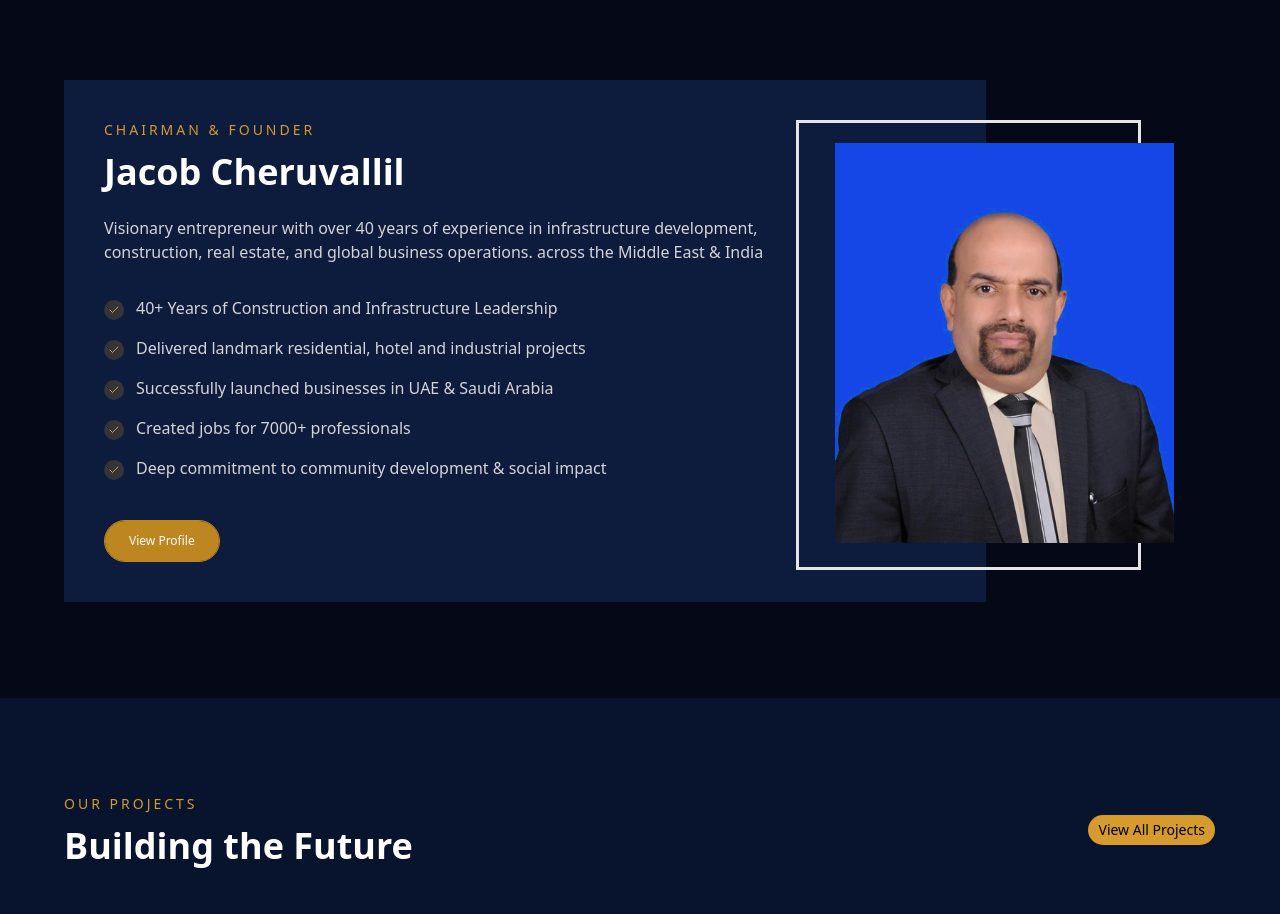
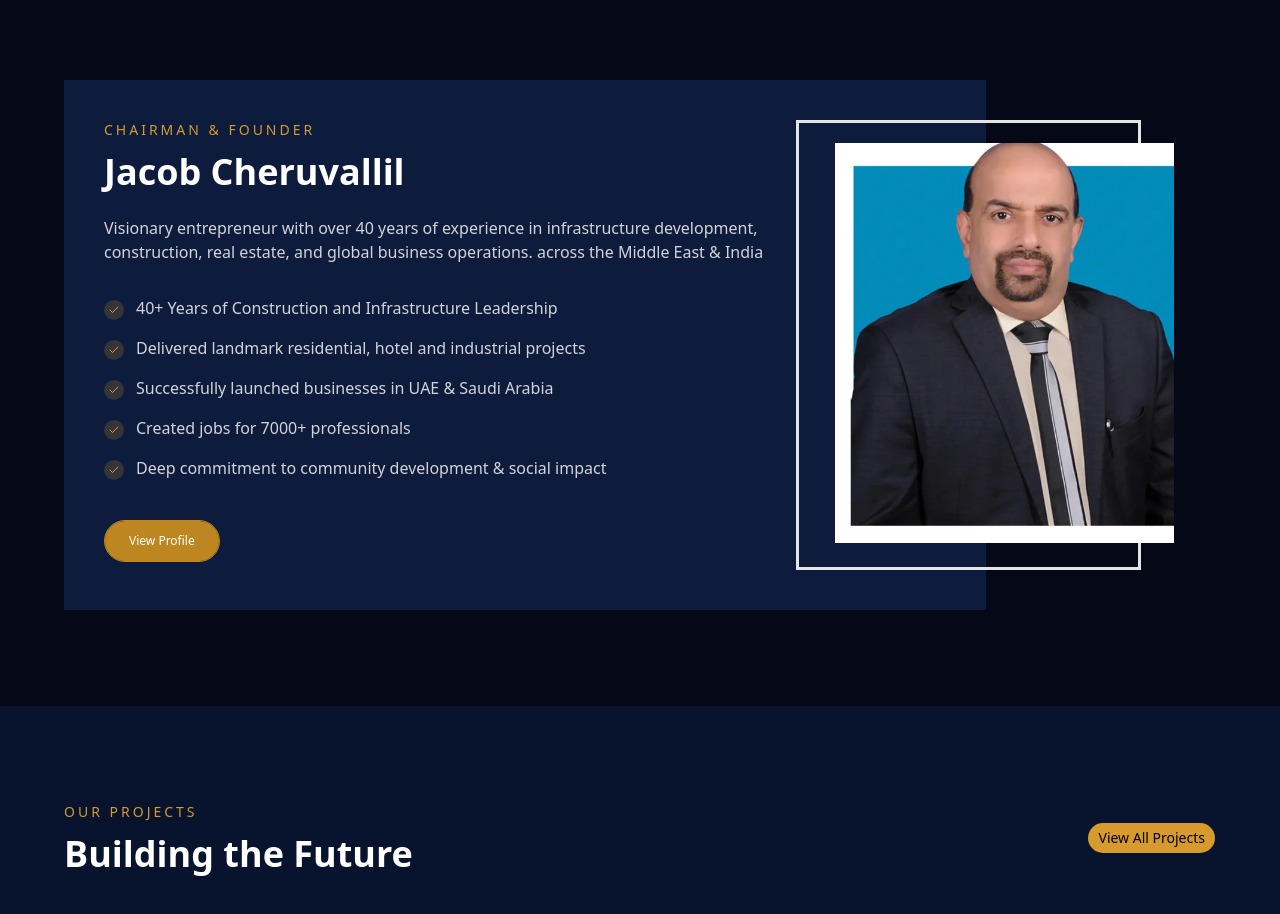
Before and after one commit to Blueweb2/yaspn-portfolio, a Next.js app: page / in a window 1280 px wide. Shown: the part 2820-3734 px from the top of the page. Built offline with nearby package versions, Linux system fonts and the light colour scheme.

Commit message:
change the image in founder section

```diff
--- a/components/home-sections/FounderSection.tsx
+++ b/components/home-sections/FounderSection.tsx
@@ -73,10 +73,11 @@ export default function FounderSection() {
           </Button>
         </div>
 
-          <div className="relative md:ml-[-130px] lg:ml-[-190px] mx-auto h-[300px] md:h-[450px] mt-10 w-[70%] md:w-[30%] border-3">
+        <div className="relative md:ml-[-130px] lg:ml-[-190px] mx-auto h-[300px] md:h-[450px] 2xl:h-[600px] my-10
+        w-[70%] md:w-[30%] border-3">
           <div className="absolute translate-x-9 my-5 bg-blue-700 inset-0 h-[90%]" >
             <Image
-                src="/jacob.png"
+              src="/jacob new.webp"
               alt="Founder"
               fill
               className="object-cover"
```
Also changed, not shown: public/jacob new.webp (added). Lines whose indentation alone changed are shown as unchanged.
